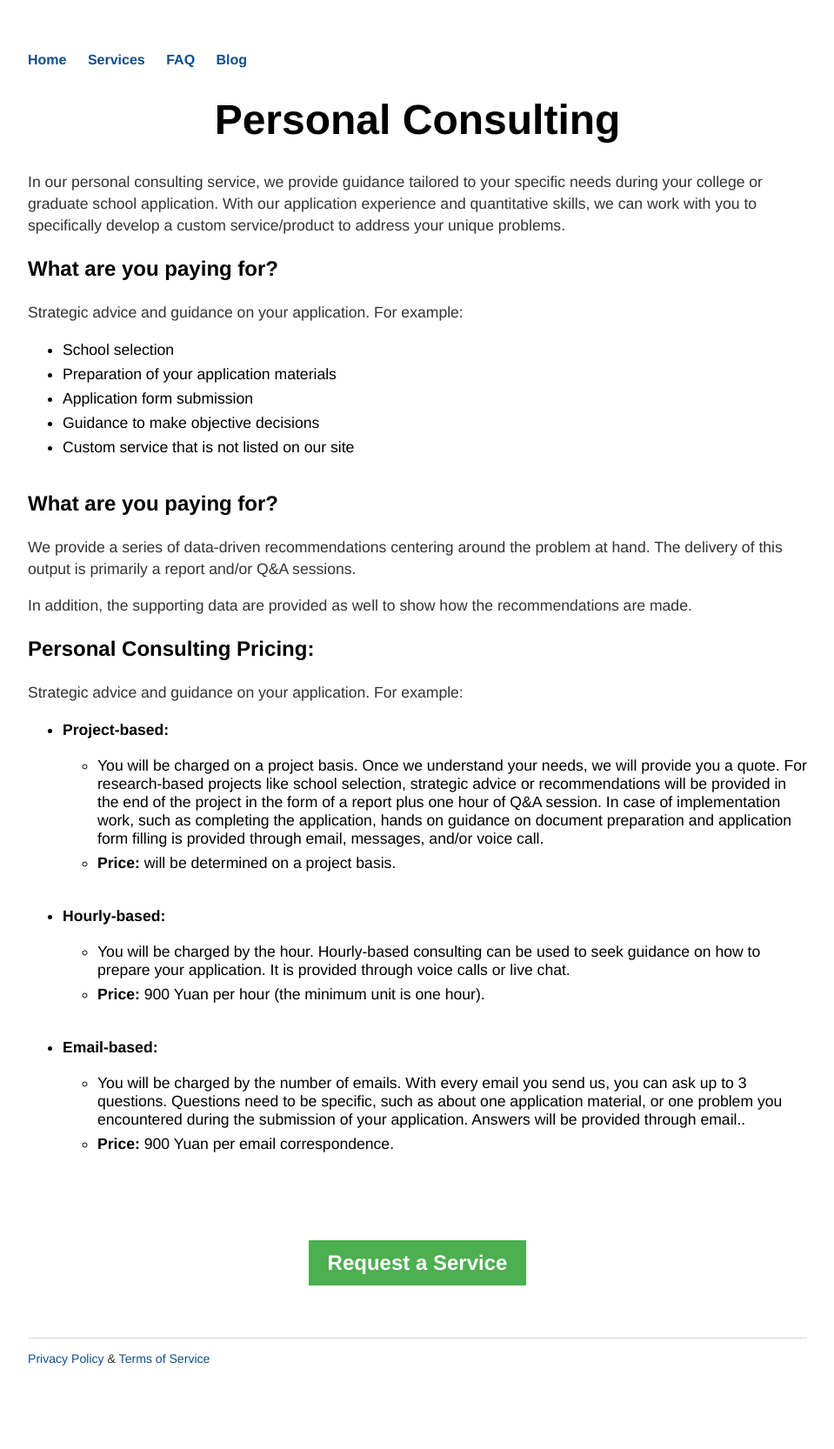
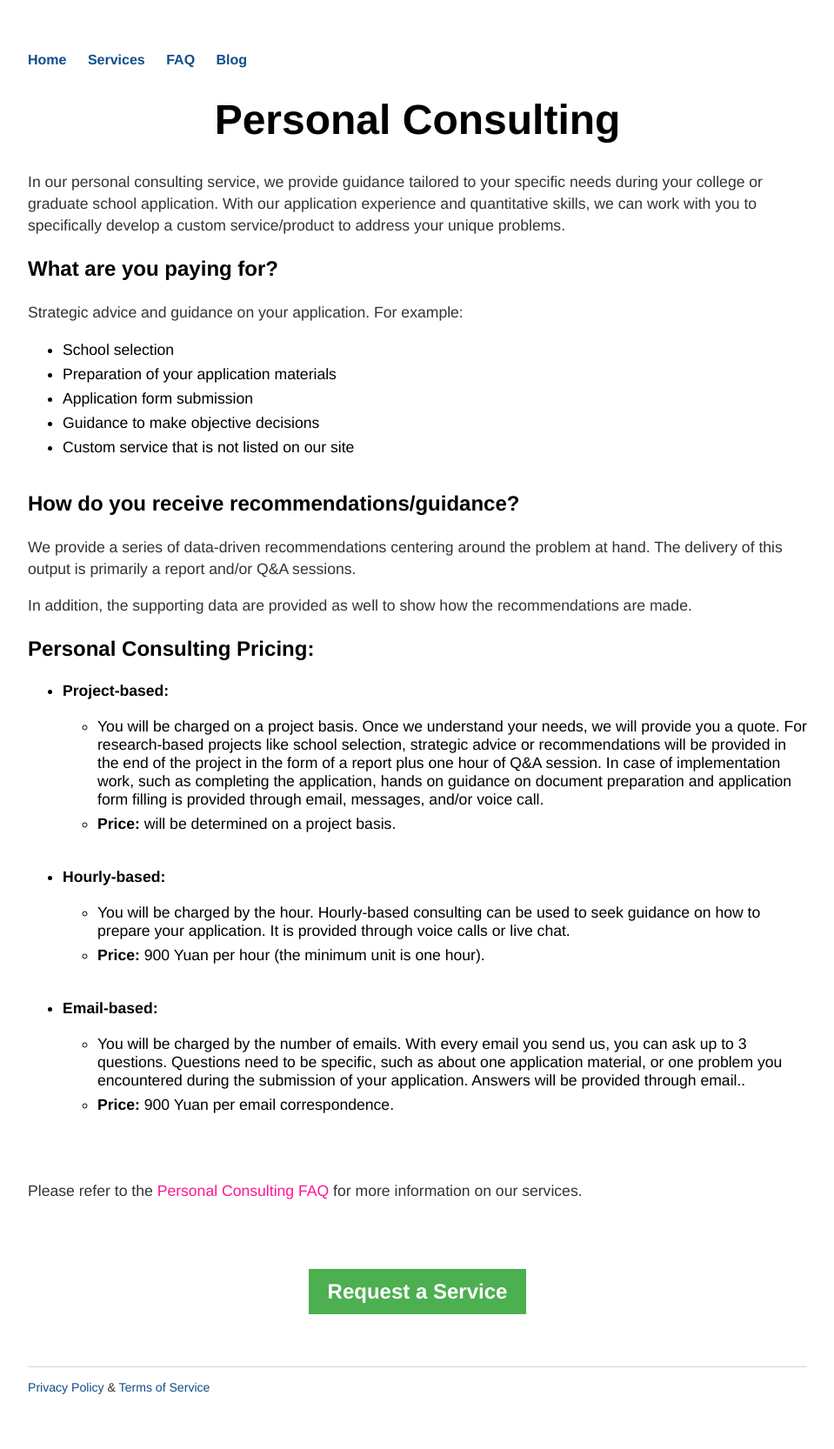
Before and after one commit to RagingTiger/PnFTech.github.io, a Jekyll site: the page built from consulting/index.html, in a window 1280 px wide. Shown: the whole page at 87% size, without its empty margins (160-1119 px from the left). Built offline with Jekyll 4.4.1, drawn with Linux system fonts in a browser that asks for light colours; before the commit the page ends 1633 px from its top, so only the background shows below that.

Commit message:
edited consulting page

```diff
--- a/consulting/index.html
+++ b/consulting/index.html
@@ -25,7 +25,7 @@ title: TEssay Analytics | Personal Consulting
 		</ul>
 
 
-		<h3>What are you paying for?</h3>
+		<h3>How do you receive recommendations/guidance?</h3>
 		<p>We provide a series of data-driven recommendations centering around
 			the problem at hand. The delivery of this output is primarily a report
 			and/or Q&A sessions.</p>
@@ -34,7 +34,7 @@ title: TEssay Analytics | Personal Consulting
 			recommendations are made.</p>
 
 		<h3>Personal Consulting Pricing:</h3>
-		<p>Strategic advice and guidance on your application. For example:</p>
+
 		<ul class="posts">
 				<li><b>Project-based:</b></li>
 				<ul class="posts">
@@ -69,6 +69,11 @@ title: TEssay Analytics | Personal Consulting
 			</ul>
 
 	<br>
+	<p>Please refer to the <a class="colorlink" href="/consulting_faq">Personal Consulting FAQ</a>
+		for more information on our services.</p>
+
+
+	<br>
 	<br>
 	<div class="button">
 		<h3><a class="button" href="/request">Request a Service</a></h3>
--- a/dvm_school_selection_faq/index.html
+++ b/dvm_school_selection_faq/index.html
@@ -39,7 +39,7 @@ title: TEssay Analytics | DVM School Selection FAQ
   <p>We can only crunch the numbers and conduct the research. Ultimately what you do with it will determine
       how useful it can be.</p>
 
-  <p><b>7. How can I purchase this service?</b></p>
+  <p><b>7. How can I purchase the <a href="dvm_school_selection">DVM School Selection</a> service?</b></p>
 	<p>Please refer to <a href="/request">Request a Service</a> to connect with us.</p>
 
   <p><b>8. After purchasing this service, can I get help with other parts
--- a/faq/index.html
+++ b/faq/index.html
@@ -24,5 +24,10 @@ title: TEssay Analytics | FAQ
 	</div>
 	<br>
 	<br>
+	<div class="button">
+		<h3><a class="button" href="/consulting_faq">Personal Consulting FAQ</a></h3>
+	</div>
+	<br>
+	<br>
 	<br>
 </div>
```
Also changed, not shown: consulting_faq/index.html (+10 -1 lines).
